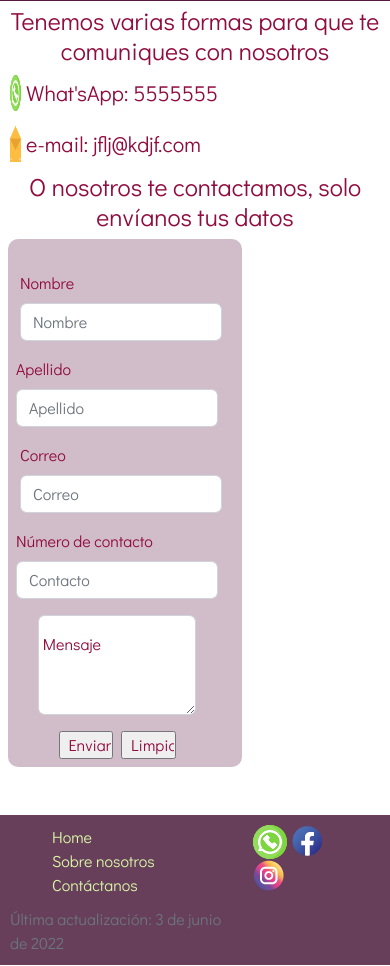
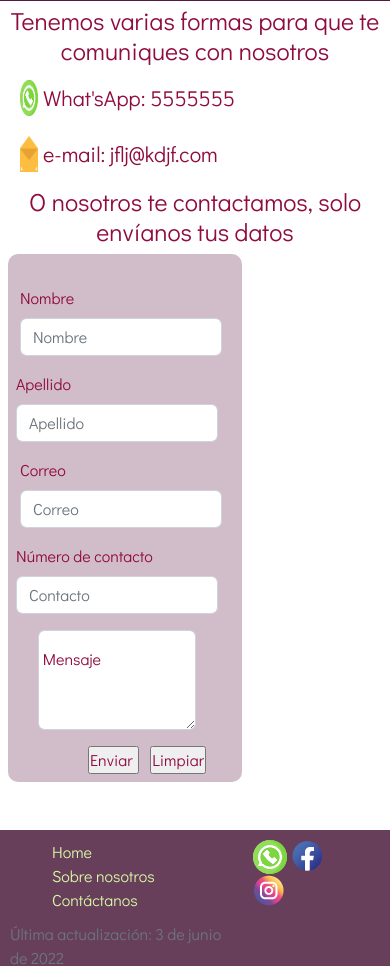
Before and after one commit to Alexa6269/TeCielo, a website: page Pages/contactanos.html in a window 390 px wide. Shown: the part 156-1122 px from the top of the page. Drawn offline with nearby package versions, Linux system fonts and the light colour scheme.

Commit message:
inicio de sass

```diff
--- a/Assets/css/style.css
+++ b/Assets/css/style.css
@@ -125,7 +125,7 @@ footer p{
     display: flex;
     align-self: center;
     padding: 5px;
-    margin: 5px;
+    margin: 10px;
 }
 .contWhat img{
     width: 3%;
@@ -138,7 +138,7 @@ footer p{
     display: flex;
     align-self: center;
     padding: 5px;
-    margin: 5px;
+    margin: 10px;
 }
 .contMail img{
     width: 3%;
@@ -164,9 +164,7 @@ footer p{
     height: 70px;
     justify-content: center;
     margin: 10px;
-}
-.contBot{
-   width: 130px;
+
 }
 .contBot input:hover{
     background-color: #b49bac;
@@ -280,3 +278,15 @@ footer p{
             justify-content: space-evenly;
         }
     }
+@media (max-width:992px) {
+
+    .contWhat img{
+        width: 5%;
+        margin-left: 5px;
+
+    }
+    .contMail img{
+        width: 5%;
+        margin-left: 5px;
+    }
+}
--- a/Pages/contactanos.html
+++ b/Pages/contactanos.html
@@ -53,7 +53,7 @@
     <main class="contMain">
         <h2>Tenemos varias formas para que te comuniques con nosotros</h2>
         <div class="contWhat">
-            <img src="../Assets/img/whats.png" alt="">
+            <img class="img-fluid" src="../Assets/img/whats.png" alt="">
             <h4>What'sApp: 5555555</h4>
         </div>
         <div class="contMail">
@@ -79,13 +79,14 @@
                   <label for="inputCel" class="form-label">Número de contacto</label>
                   <input type="text" class="form-control" id="inputCel" placeholder="Contacto" required>
                 </div>
-                <div class="form-floating">
+                <div class="form-floating ms-5 me-5">
                   <textarea class="form-control" placeholder="Leave a comment here" id="floatingTextarea2" style="height: 100px"></textarea>
                   <label for="floatingTextarea2">Mensaje</label>
                 </div>
-                  <input class="w-25 me-2" type="submit" value="Enviar">
-                  <input class="w-25" type="reset" value="Limpiar">
-
+                <div class="contBot ms-5">
+                  <input class=" ms-5 me-2 pe-1" type="submit" value="Enviar">
+                  <input class=" me-2" type="reset" value="Limpiar">
+                </div>
 
              </form>
         </div>
```
Also changed, not shown: Pages/Nosotros.html (+6 -6 lines), index.html (+1 -1 lines), package.json (added, +26 -0 lines), 2 other files.
